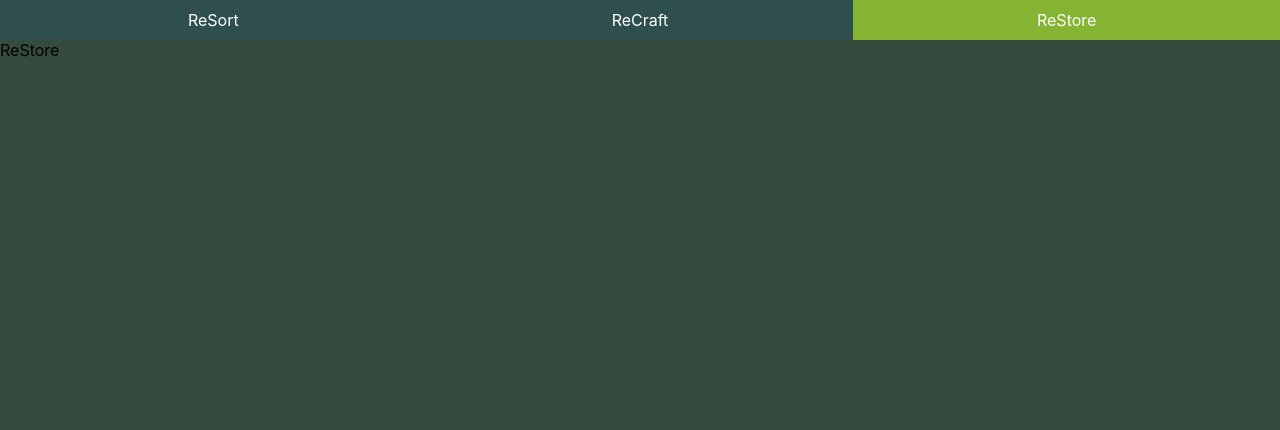
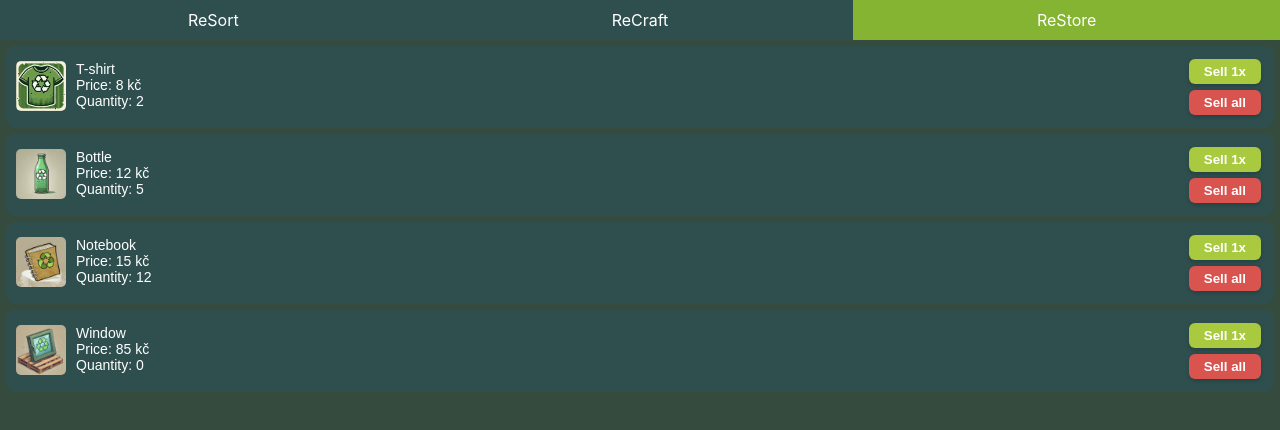
Before and after one commit to luky08/recycleMaster, a React (Vite) app: page /restore in a window 1280 px wide. Shown: the top 430 px of the page. Built offline with nearby package versions, Linux system fonts and the light colour scheme.

Commit message:
feat: add reStoreRow to reStore

```diff
--- a/src/recycleMaster/ReStore/ReStore.jsx
+++ b/src/recycleMaster/ReStore/ReStore.jsx
@@ -1,6 +1,13 @@
+import ReStoreRow from './ReStoreRow'
+
 function ReStore(){
     return(
-        "ReStore"
+        <>
+            <ReStoreRow imgUrl="assets/t-shirt.png" imgAlt="Img t-shirt" name="T-shirt" quantity={2} price={8}/>
+            <ReStoreRow imgUrl="assets/bottle.png" imgAlt="Img bottle" name="Bottle" quantity={5} price={12}/>
+            <ReStoreRow imgUrl="assets/notebook.png" imgAlt="Img notebook" name="Notebook" quantity={12} price={15}/>
+            <ReStoreRow imgUrl="assets/window.png" imgAlt="Img window" name="Window" quantity={0} price={85}/>
+        </>
     )
 }
 
```
